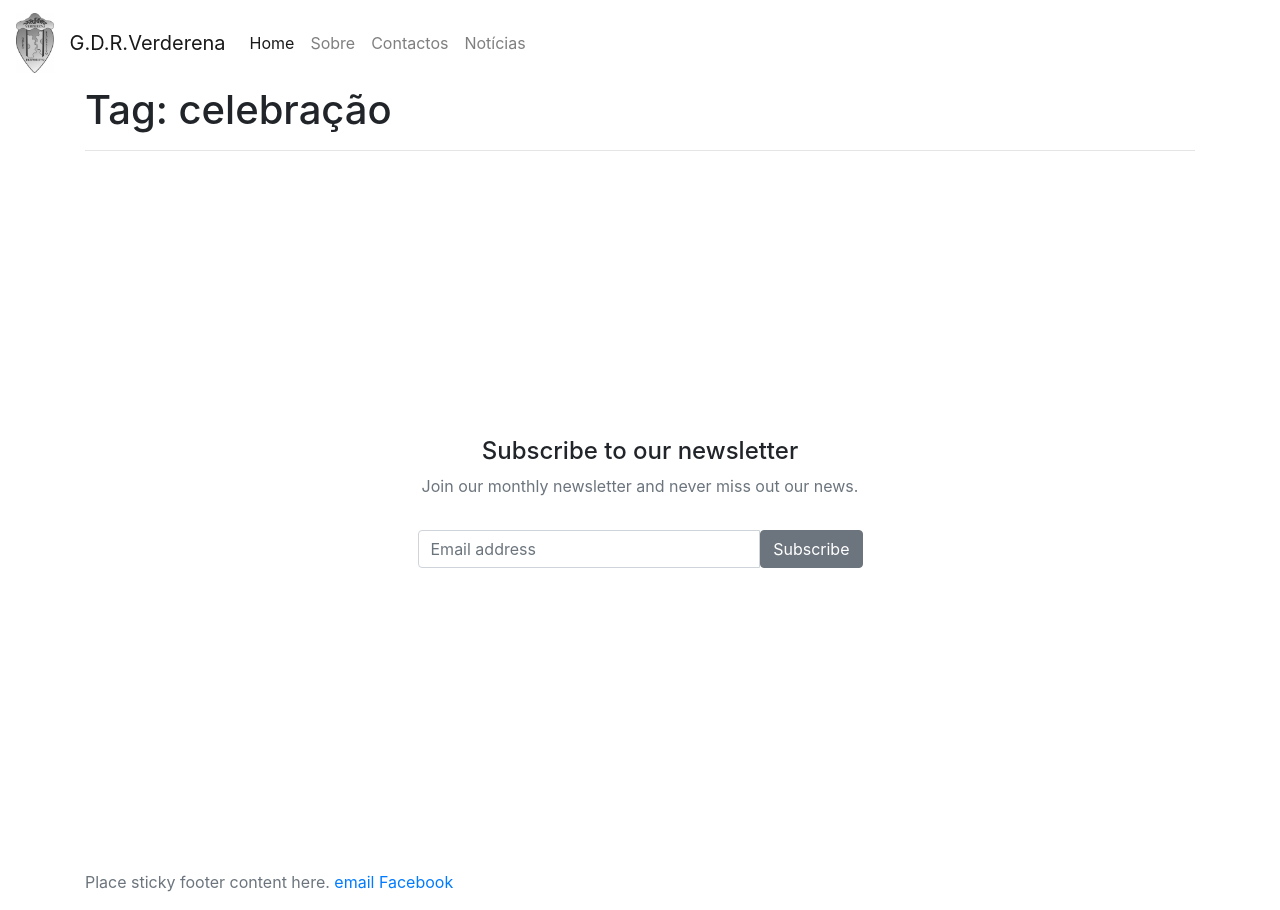
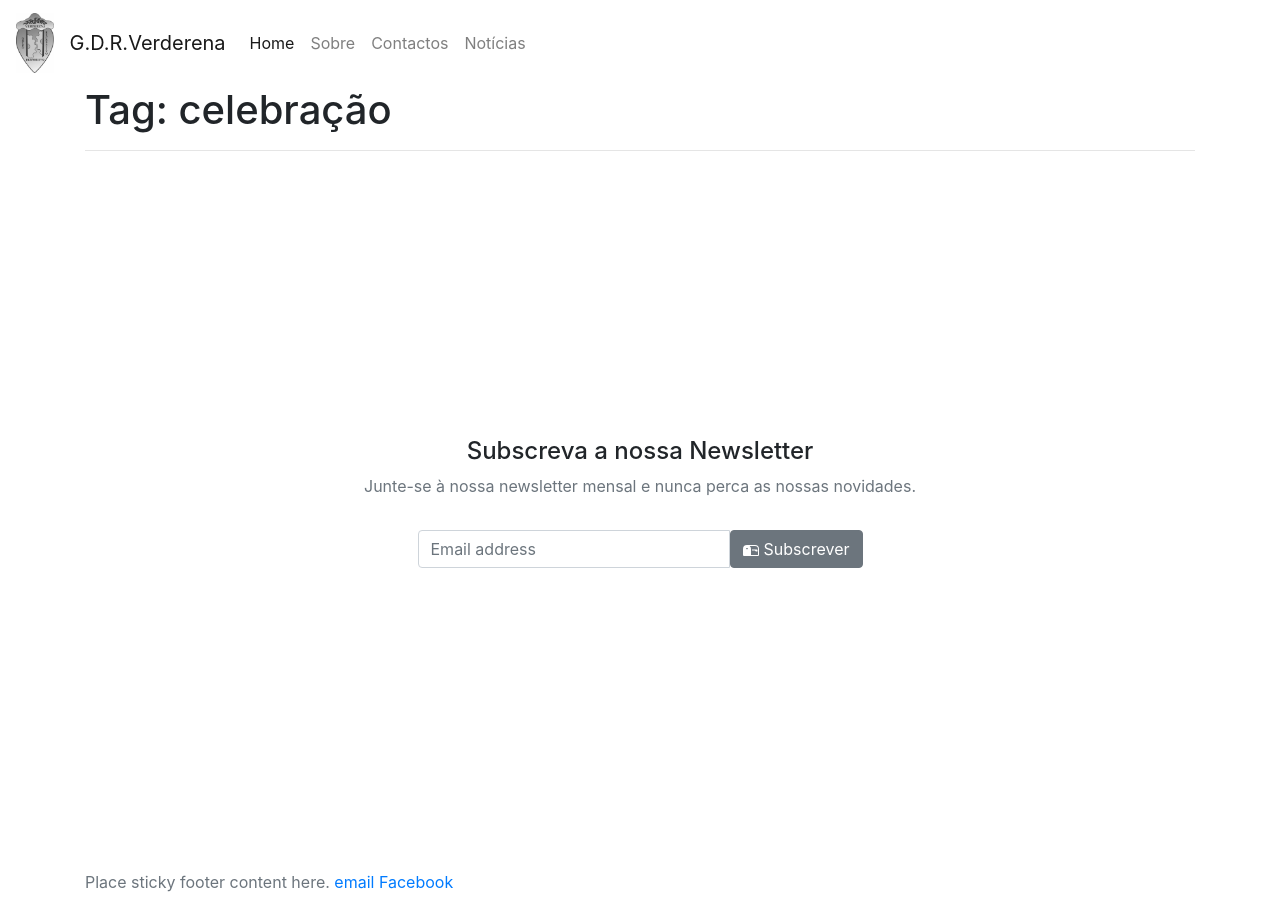
Before and after one commit to GDR-Verderena/gdr-verderena.github.io, a Jekyll site: the page built from tag/celebração.md, in a window 1280 px wide. Built offline with Jekyll 4.4.1, drawn with Linux system fonts in a browser that asks for light colours.

Commit message:
Update default.html

```diff
--- a/_layouts/default.html
+++ b/_layouts/default.html
@@ -67,15 +67,19 @@
   <div class="site-newsletter">
     <div class="container">
       <div class="text-center">
-        <h3 class="h4 mb-2">Subscribe to our newsletter</h3>
-        <p class="text-muted">Join our monthly newsletter and never miss out our news.</p>
+        <h3 class="h4 mb-2">Subscreva a nossa Newsletter</h3>
+        <p class="text-muted">Junte-se à nossa newsletter mensal e nunca perca as nossas novidades.</p>
 
         <div class="row">
           <div class="col-xs-12 col-sm-9 col-md-7 col-lg-5 ml-auto mr-auto">
             <div class="input-group mb-3 mt-3">
               <input type="text" class="form-control" placeholder="Email address" aria-label="Email address">
               <span class="input-group-btn">
-                <button class="btn btn-secondary" type="button">Subscribe</button>
+                <button class="btn btn-secondary" type="button">
+                  <svg width="1em" height="1em" viewBox="0 0 16 16" class="bi bi-mailbox2" fill="currentColor" xmlns="http://www.w3.org/2000/svg">
+  <path fill-rule="evenodd" d="M12 3H4a4 4 0 0 0-4 4v6a1 1 0 0 0 1 1h14a1 1 0 0 0 1-1V7a4 4 0 0 0-4-4zM8 7a3.99 3.99 0 0 0-1.354-3H12a3 3 0 0 1 3 3v6H8V7zm1 1.5h2.793l.853.854A.5.5 0 0 0 13 9.5h1a.5.5 0 0 0 .5-.5V8a.5.5 0 0 0-.5-.5H9v1zM4.585 7.157C4.836 7.264 5 7.334 5 7a1 1 0 0 0-2 0c0 .334.164.264.415.157C3.58 7.087 3.782 7 4 7c.218 0 .42.086.585.157z"/>
+</svg>
+                  Subscrever</button>
               </span>
             </div>
           </div>
```
